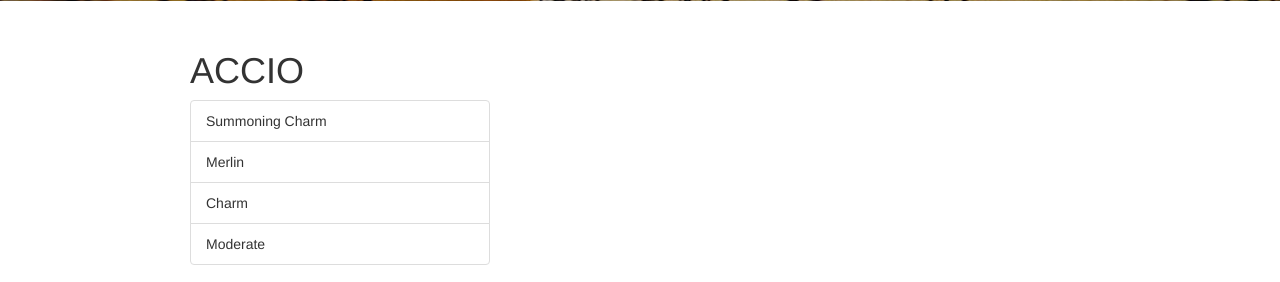
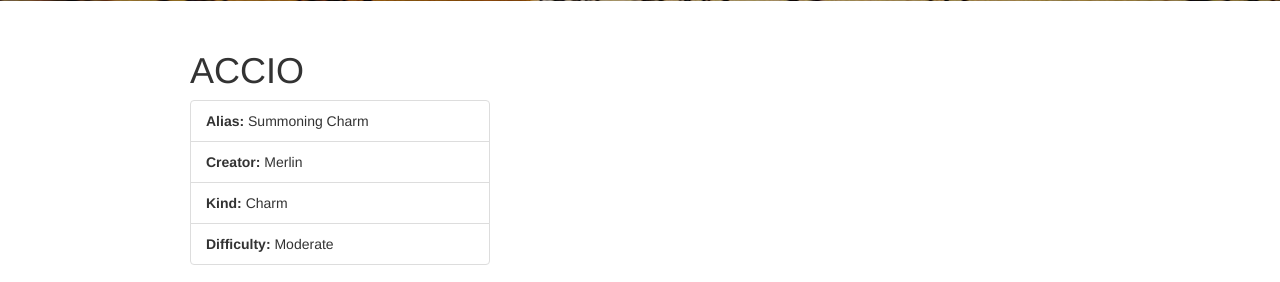
Before and after one commit to Kae7in/cs373-idb, a Django app: page /spells/4/ in a window 1280 px wide. Shown: the part 443-725 px from the top of the page. Run offline with Django 3.2, Linux system fonts and the light colour scheme; data comes from the database, SQL or seed files in the repository; parts of the project's set-up code (start-up, migrations or seed data) failed here and were passed over; some libraries are stand-ins or nearby versions; some web fonts are replaced.

Commit message:
Corrected spells table and added headers for the spells info box

```diff
--- a/hogwarts/marauder/models.py
+++ b/hogwarts/marauder/models.py
@@ -64,7 +64,7 @@ class Creature(models.Model):
                      ('NB', 'Non-being'),
                      ('Spirit', 'Spirit'))
     classification = models.CharField(max_length=6, choices=CLASS_CHOICES)
-    RATING_CHOICES = ((0, 'Unknown'), (1,'X'),(2,'XX'),(3,'XXX'),(4,'XXXX'),(5,'XXXXX'))
+    RATING_CHOICES = ((0, 'Not Applicable'), (1,'X'),(2,'XX'),(3,'XXX'),(4,'XXXX'),(5,'XXXXX'))
     rating = models.IntegerField(default=0, choices=RATING_CHOICES, blank=True)
     image = models.ImageField(upload_to='images/')
     hidden = models.BooleanField(default=False)
--- a/hogwarts/marauder/static/css/base.css
+++ b/hogwarts/marauder/static/css/base.css
@@ -40,7 +40,7 @@ body {
     max-width: 300px;
 }
 
-.rating {
+.rating.infoitem {
     font-family: Neucha;
     color: red;
     font-size: 3.5em;
--- a/hogwarts/marauder/templates/artifacts/base.html
+++ b/hogwarts/marauder/templates/artifacts/base.html
@@ -11,7 +11,7 @@
 
 <div class='row'>
   <div class='col-xs-12 col-md-12 col-sm-12' class="big-image">
-    <img class='list-group-item' src='{% block image_url %}{{ artifact.image }}{% endblock image_url %}'>
+    <img class='list-group-item' src='{{ artifact.image.url }}'>
   </div>
 </div>
 
--- a/hogwarts/marauder/templates/spells/base.html
+++ b/hogwarts/marauder/templates/spells/base.html
@@ -9,10 +9,10 @@
    	<div class='col-md-8 col-sm-6 info-group'>
    		<ul class='list-group info-group-list'>
 			{% block info_group %}
-			<li class='list-group-item'>{{ spell.alias }}</li>
-			<li class='list-group-item'>{{ spell.creator }}</li>
-			<li class='list-group-item'>{{ spell.kind }}</li>
-			<li class='list-group-item'>{{ spell.difficulty }}</li>
+			<li class='list-group-item'><strong>Alias:</strong> {{ spell.alias }}</li>
+			<li class='list-group-item'><strong>Creator:</strong> {{ spell.creator }}</li>
+			<li class='list-group-item'><strong>Kind:</strong> {{ spell.kind }}</li>
+			<li class='list-group-item'><strong>Difficulty:</strong> {{ spell.difficulty }}</li>
 			{% endblock info_group %}
 		</ul>
 	</div>
```
Also changed, not shown: hogwarts/marauder/tables.py (+5 -5 lines).
